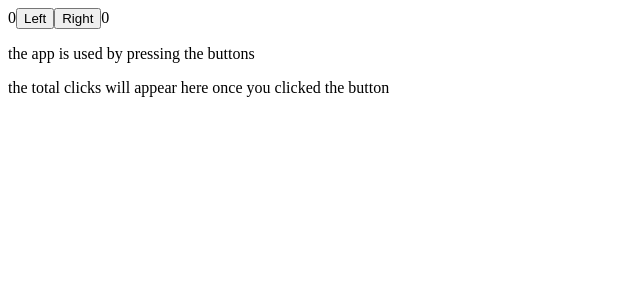
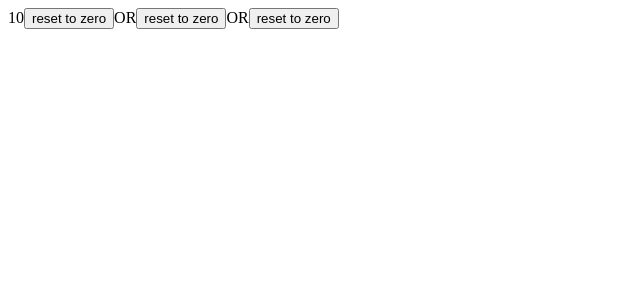
Before and after one commit to GioFrance/fso-exercises, a React (Create React App) app in the folder part1d/: page / in a window 1280 px wide. Shown: the top 300 px of the page, without its empty margins (0-640 px from the left). Built offline with nearby package versions, Linux system fonts and the light colour scheme.

Commit message:
part1d Event Handling Revisited

```diff
--- a/part1d/src/App.js
+++ b/part1d/src/App.js
@@ -1,92 +1,122 @@
+// import { useState } from "react";
+
+// const History = (props) => {
+//   if (props.allClicksHistory.length === 0) {
+//     return (
+//       <div>
+//         <p>the app is used by pressing the buttons</p>
+//       </div>
+//     );
+//   }
+
+//   return (
+//     <div>
+//       <p>button press history: {props.allClicksHistory.join(" ")}</p>
+//     </div>
+//   );
+// };
+
+// const Button = (props) => {
+//   console.log("props value is", props);
+//   const { handleClicks, text } = props;
+//   return <button onClick={handleClicks}> {text}</button>;
+// };
+
+// const Total = (props) => {
+//   if (props.totalClicks === 0) {
+//     return (
+//       <div>
+//         <p>the total clicks will appear here once you clicked the button</p>
+//       </div>
+//     );
+//   }
+
+//   return (
+//     <div>
+//       <p>total: {props.totalClicks}</p>
+//     </div>
+//   );
+// };
+
+// const App = () => {
+//   // const [clicks, setClicks] = useState({
+//   //   left: 0,
+//   //   right: 0,
+//   // });
+//   // OR
+//   const [left, setLeft] = useState(0);
+//   const [right, setRight] = useState(0);
+//   const [allClicks, setAll] = useState([]);
+//   const [total, setTotal] = useState(0);
+
+//   // const handleLeftClick = () => {
+//   //   const newClicks = {
+//   //     ...clicks,
+//   //     left: clicks.left + 1,
+//   //   };
+//   //   setClicks(newClicks);
+//   // };
+//   // OR
+//   const handleLeftClick = () => {
+//     setAll(allClicks.concat("L"));
+//     console.log("left before", left);
+//     const updatedLeft = left + 1;
+//     setLeft(updatedLeft);
+//     console.log("left after", left);
+//     setTotal(updatedLeft + right);
+//   };
+
+//   const handleRightClick = () => {
+//     setAll(allClicks.concat("R"));
+//     const updatedRight = right + 1;
+//     setRight(updatedRight);
+//     setTotal(updatedRight + left);
+//   };
+//   // OR
+//   // const handleRightClick = () => {
+//   //   const newClicks = {
+//   //     ...clicks,
+//   //     right: clicks.right + 1,
+//   //   };
+//   //   setClicks(newClicks);
+//   // };
+
+//   return (
+//     <div>
+//       {left}
+//       <Button handleClicks={handleLeftClick} text="Left" />
+//       <Button handleClicks={handleRightClick} text="Right" />
+//       {right}
+//       <History allClicksHistory={allClicks} />
+//       <Total totalClicks={total} />
+//     </div>
+//   );
+// };
+
+// export default App;
+
+//  ------------------------------------
+
 import { useState } from "react";
 
-const History = (props) => {
-  if (props.allClicksHistory.length === 0) {
-    return (
-      <div>
-        <p>the app is used by pressing the buttons</p>
-      </div>
-    );
-  }
+const App = () => {
+  const [value, setValue] = useState(10);
+
+  const zero = () => {
+    console.log("clicked the button");
+    setValue(0);
+  };
 
   return (
     <div>
-      <p>button press history: {props.allClicksHistory.join(" ")}</p>
-    </div>
-  );
-};
-
-const Button = (props) => {
-  return <button onClick={props.handleClicks}> {props.text}</button>;
-};
-
-const Total = (props) => {
-  if (props.totalClicks === 0) {
-    return (
-      <div>
-        <p>the total clicks will appear here once you clicked the button</p>
-      </div>
-    );
-  }
-
-  return (
-    <div>
-      <p>total: {props.totalClicks}</p>
-    </div>
-  );
-};
-
-const App = () => {
-  // const [clicks, setClicks] = useState({
-  //   left: 0,
-  //   right: 0,
-  // });
-  // OR
-  const [left, setLeft] = useState(0);
-  const [right, setRight] = useState(0);
-  const [allClicks, setAll] = useState([]);
-  const [total, setTotal] = useState(0);
-
-  // const handleLeftClick = () => {
-  //   const newClicks = {
-  //     ...clicks,
-  //     left: clicks.left + 1,
-  //   };
-  //   setClicks(newClicks);
-  // };
-  // OR
-  const handleLeftClick = () => {
-    setAll(allClicks.concat("L"));
-    console.log("left before", left);
-    const updatedLeft = left + 1;
-    setLeft(updatedLeft);
-    console.log("left after", left);
-    setTotal(updatedLeft + right);
-  };
-
-  const handleRightClick = () => {
-    setAll(allClicks.concat("R"));
-    const updatedRight = right + 1;
-    setRight(updatedRight);
-    setTotal(updatedRight + left);
-  };
-  // OR
-  // const handleRightClick = () => {
-  //   const newClicks = {
-  //     ...clicks,
-  //     right: clicks.right + 1,
-  //   };
-  //   setClicks(newClicks);
-  // };
-
-  return (
-    <div>
-      {left}
-      <Button handleClicks={handleLeftClick} text="Left" />
-      <Button handleClicks={handleRightClick} text="Right" />
-      {right}
-      <History allClicksHistory={allClicks} />
-      <Total totalClicks={total} />
+      {value}
+      <button onClick={zero}>reset to zero</button>
+      OR
+      <button onClick={() => console.log("clicked the button")}>
+        reset to zero
+      </button>
+      OR
+      <button onClick={() => setValue(0)}>reset to zero</button>
     </div>
   );
 };
```
